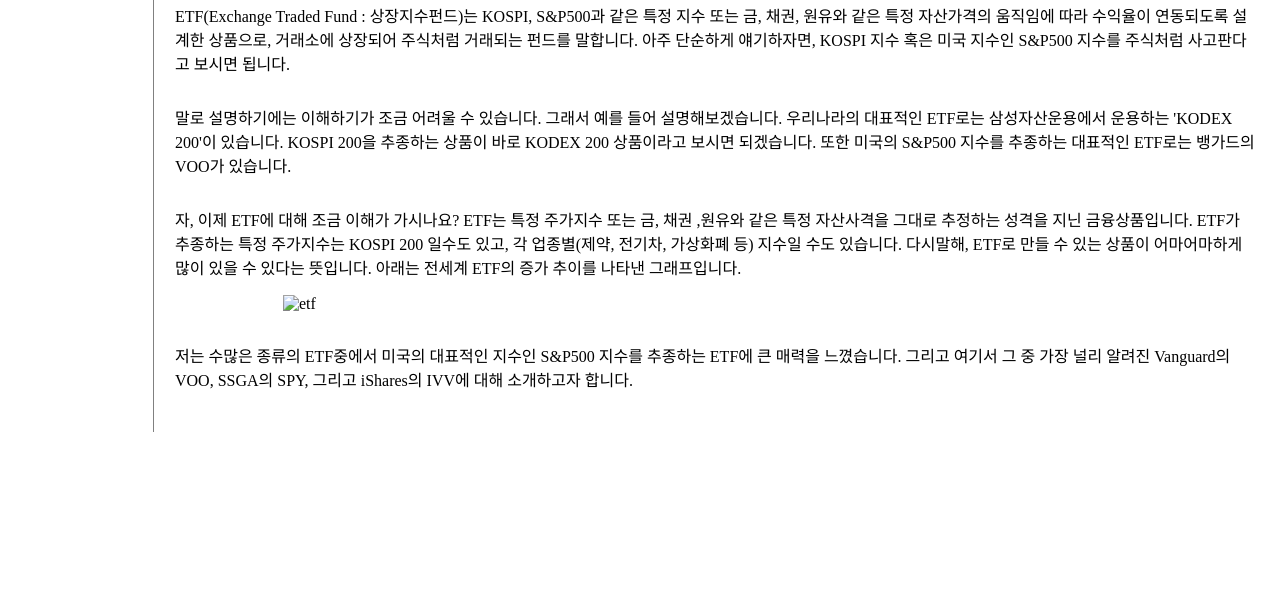
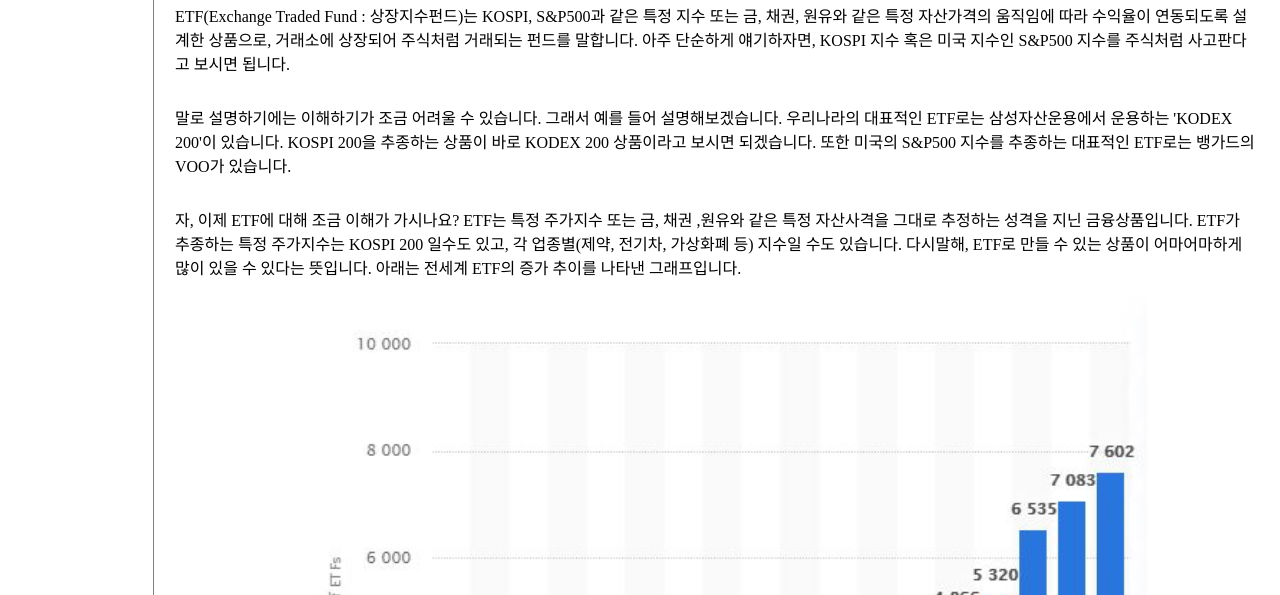
Before and after one commit to Jung-InSik/my-first-website, a plain HTML site: page index.html in a window 1280 px wide. Shown: the part 205-800 px from the top of the page. Drawn offline with Linux system fonts and the light colour scheme.

Commit message:
Update index.html

```diff
--- a/index.html
+++ b/index.html
@@ -27,7 +27,7 @@
       <p style="margin-top:30px;">말로 설명하기에는 이해하기가 조금 어려울 수 있습니다. 그래서 예를 들어 설명해보겠습니다. 우리나라의 대표적인 ETF로는 삼성자산운용에서 운용하는 'KODEX 200'이 있습니다. KOSPI 200을 추종하는 상품이 바로 KODEX 200 상품이라고 보시면 되겠습니다. 또한 미국의 S&P500 지수를 추종하는 대표적인 ETF로는 뱅가드의 VOO가 있습니다.</p>
       <p style="margin-top:30px;">자, 이제 ETF에 대해 조금 이해가 가시나요? ETF는 특정 주가지수 또는 금, 채권 ,원유와 같은 특정 자산사격을 그대로 추정하는 성격을 지닌 금융상품입니다. ETF가 추종하는 특정 주가지수는 KOSPI 200 일수도 있고, 각 업종별(제약, 전기차, 가상화폐 등) 지수일 수도 있습니다. 다시말해, ETF로 만들 수 있는 상품이 어마어마하게 많이 있을 수 있다는 뜻입니다. 아래는
         전세계 ETF의 증가 추이를 나타낸 그래프입니다.</p>
-      <img src="etf." alt="etf" class="photo">
+      <img src="etf.JPG" alt="etf" class="photo">
       <p style="margin-top:30px;">저는 수많은 종류의 ETF중에서 미국의 대표적인 지수인 S&P500 지수를 추종하는 ETF에 큰 매력을 느꼈습니다. 그리고 여기서 그 중 가장 널리 알려진 Vanguard의 VOO, SSGA의 SPY, 그리고 iShares의 IVV에 대해 소개하고자 합니다.</p>
       <div>
       </div>
```
